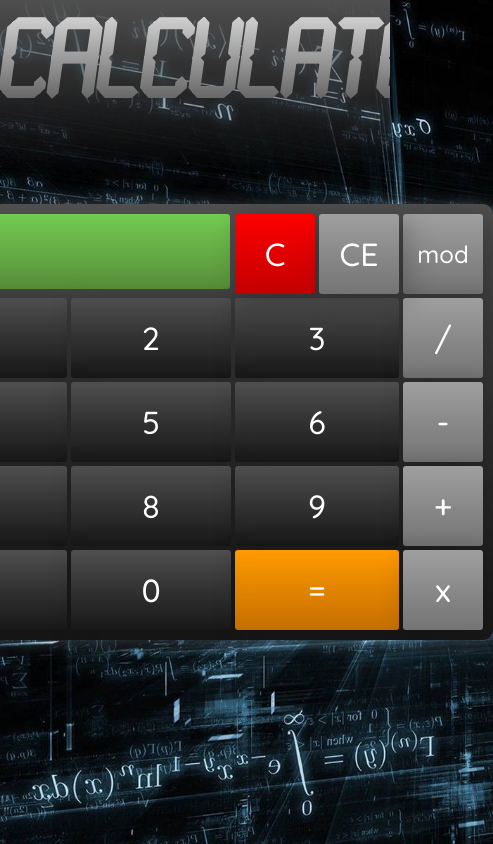
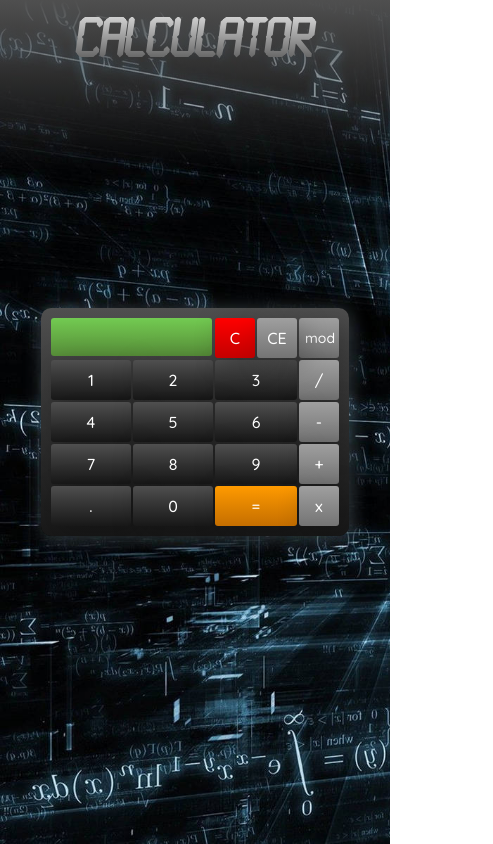
Before and after one commit to JohnnyJohnnyJohn/Calculatrice, a plain HTML site: page index.html in a window 390 px wide. Shown: the whole page, 493 px wide, since content can reach past the window. Drawn offline with Linux system fonts and the light colour scheme.

Commit message:
responsive

```diff
--- a/style.css
+++ b/style.css
@@ -190,3 +190,35 @@ input {
 #clear{
     background-image: linear-gradient(to bottom, #ff0000, #f00000, #e10000, #d20000, #c40000);
 }
+
+@media(max-width:640px) {
+    * {
+        font-size: 16px;
+    }
+
+    .parent {
+        grid-template-columns: repeat(2, 80px) repeat(3, 40px);
+        grid-template-rows: repeat(5, 40px);
+        grid-column-gap: 2px;
+        grid-row-gap: 2px;
+    }
+
+    h1 {
+        font-size: 48px;
+    }
+
+    input {
+        font-size: 20px;
+        width: 96.5%;
+        padding: 8.5px 0;
+        text-align: right;
+        background-image: linear-gradient(to bottom, #72cb52, #6cbb4b, #65ac45, #5e9d3f, #578e39);
+        border-radius: 3px;
+        border-width: 0px;
+        padding-right: 5px;
+    }
+
+    #mod{
+        font-size: 14px;
+    }
+}
```
